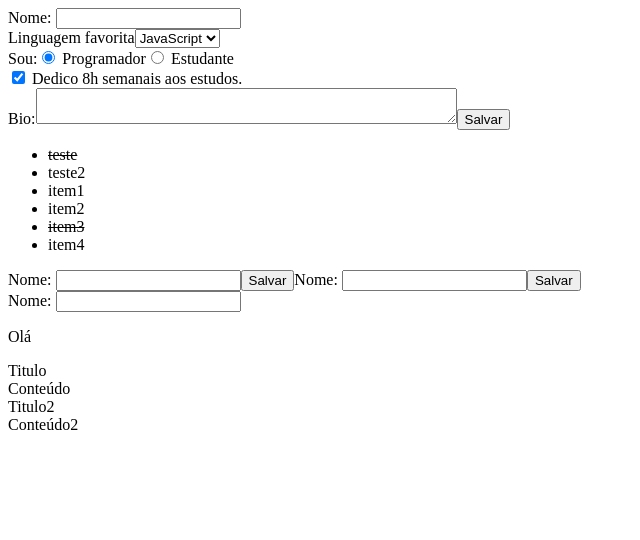
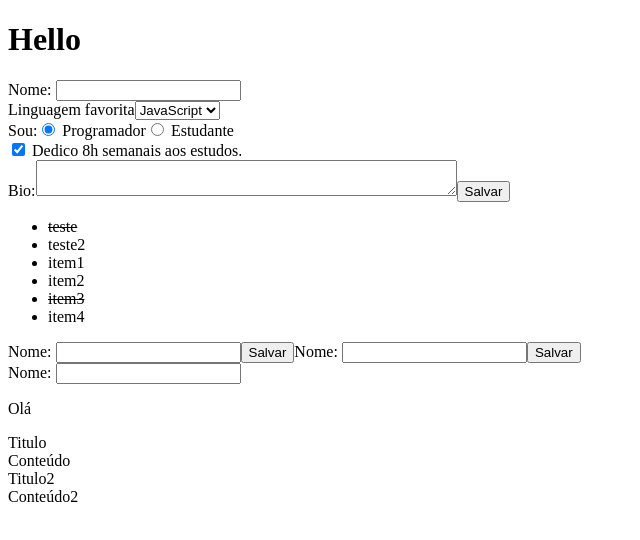
Before and after one commit to rafagoesdev/letscode_react, a React (Create React App) app: page / in a window 1280 px wide. Shown: the top 540 px of the page, without its empty margins (0-640 px from the left). Built offline with nearby package versions, Linux system fonts and the light colour scheme.

Commit message:
Componentes funcionais

```diff
--- /dev/null
+++ b/src/components/Hello.js
@@ -0,0 +1,3 @@
+import React from 'react';
+const Titulo = ({text}) => <h1>{text}</h1>;
+export default Titulo;
--- a/src/index.js
+++ b/src/index.js
@@ -7,11 +7,13 @@ import App3 from './components/App3';
 import App4 from './components/App4';
 import App5 from './components/App5';
 import Formulario from './components/Formulario';
+import Titulo from './components/Hello';
 import {Lista, Item} from './components/Lista';
 import reportWebVitals from './reportWebVitals';
 
 ReactDOM.render(
   <React.StrictMode>
+    <Titulo text="Hello"></Titulo>
     <Formulario></Formulario>
     <Lista>
     <Item key={999} id={999} completo={true}>teste</Item>
```
